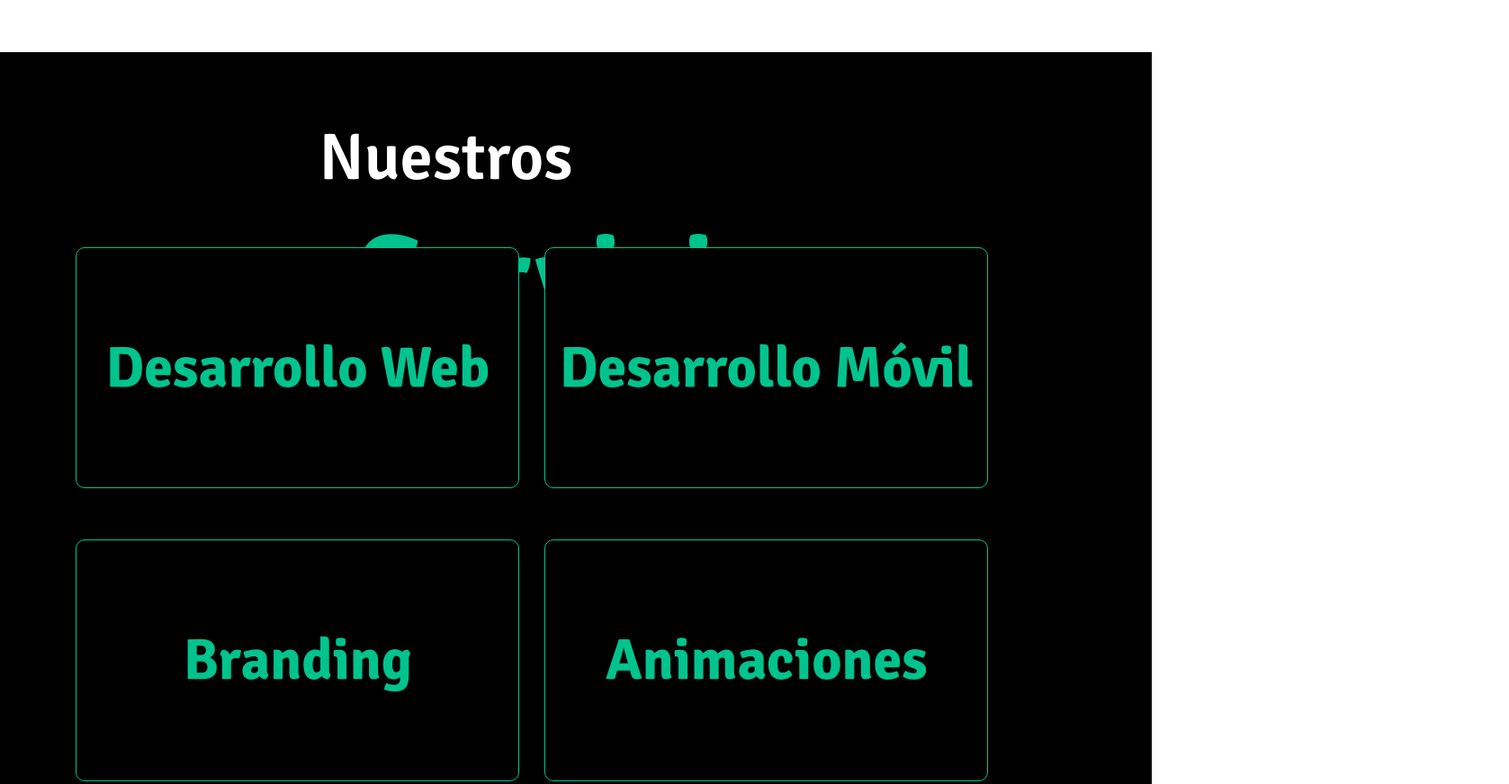
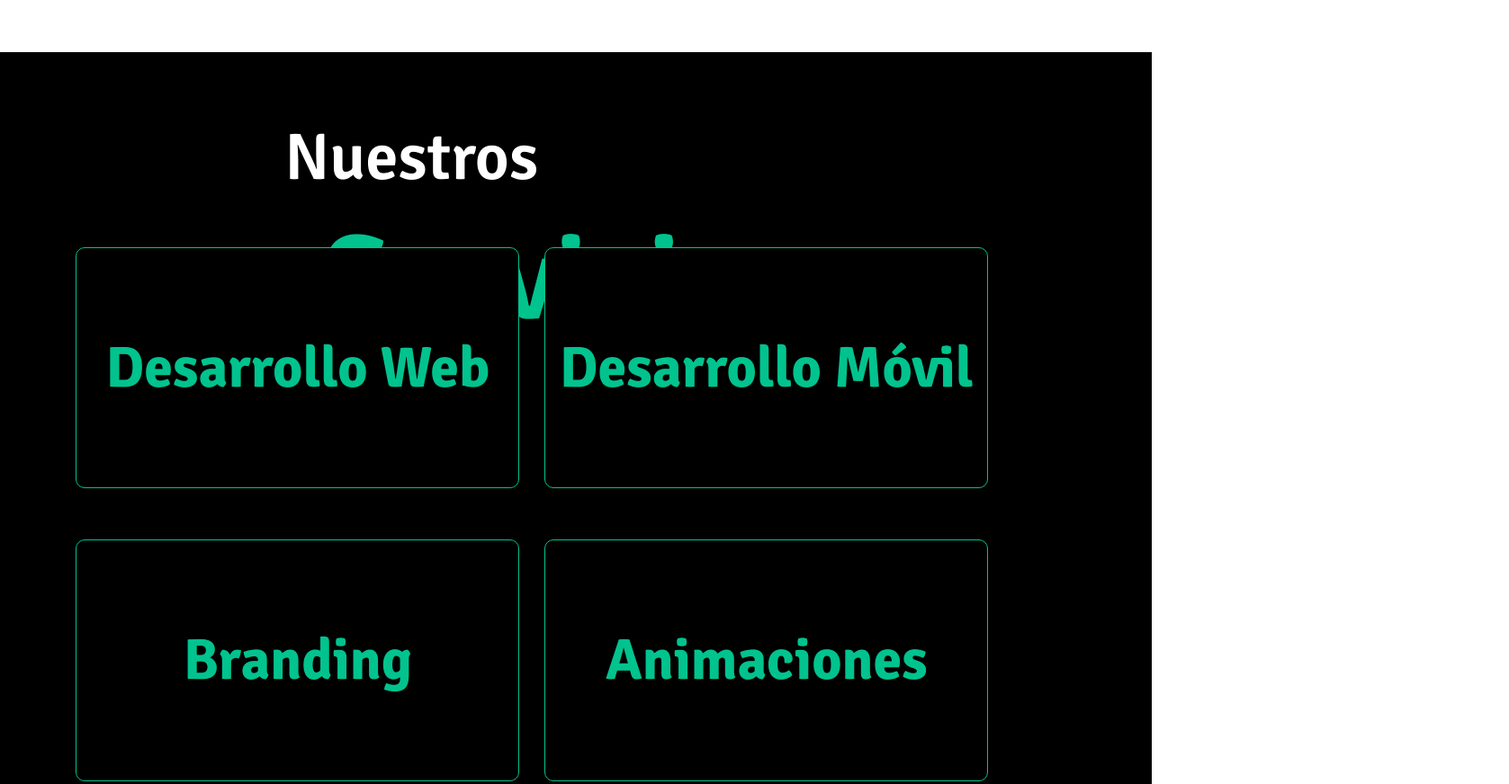
Before and after one commit to CodingMexico/coding, a plain HTML site: page index.html in a window 1280 px wide. Shown: the part 1740-2612 px from the top of the page at 90% size, 1677 px wide, since content can reach past the window. Drawn offline with Linux system fonts and the light colour scheme.

Commit message:
Update index.html

```diff
--- a/index.html
+++ b/index.html
@@ -67,7 +67,7 @@ font-family: "Concert One", sans-serif; font-weight: 400; font-style: normal; --
   /*-------------------------------------SECCION 2-------------------------------------------------*/
 
 
-  .section2 {background-color: rgb(0, 0, 0); height: 130vw; }
+  .section2 {background-color: rgb(0, 0, 0); height: 125vw; }
 
   .section2 div button {height: 21vw; width: 38.5vw; color: #01c38e; background-color: #000000; position: relative; top: 28vh; left: 34vw;
   border: 1.1px solid #01c38e; border-radius: 10px; font-size: 5vw;
@@ -81,10 +81,10 @@ font-family: "Concert One", sans-serif; font-weight: 400; font-style: normal; --
   #section2div1 {position: relative; top: -20.5vw; left: -27.4vw;
   display:grid; grid-template-columns: 38.2vw 54.2vw; grid-row: 11vw 11vw; grid-column-gap: 2.5vw; grid-row-gap: 4.4vw;}
 
-  #section2p1{font-size: 5.7vw; position: relative;  top:9vh; left: 27.7vw; color: #ffffff;
+  #section2p1{font-size: 5.7vw; position: relative;  top:9vh; left: 24.7vw; color: #ffffff;
   font-family: "Signika", sans-serif; font-optical-sizing: auto; font-weight:600; font-style: normal; font-variation-settings: "GRAD" 0;}
 
-  #section2p2 {font-size: 10.5vw; position: relative;  top:10vh; left: 31vw; color: #01c38e;
+  #section2p2 {font-size: 10.5vw; position: relative;  top:10vh; left: 28vw; color: #01c38e;
   font-family: "Signika", sans-serif; font-optical-sizing: auto; font-weight:600; font-style: normal; font-variation-settings: "GRAD" 0;}
 
 
```
